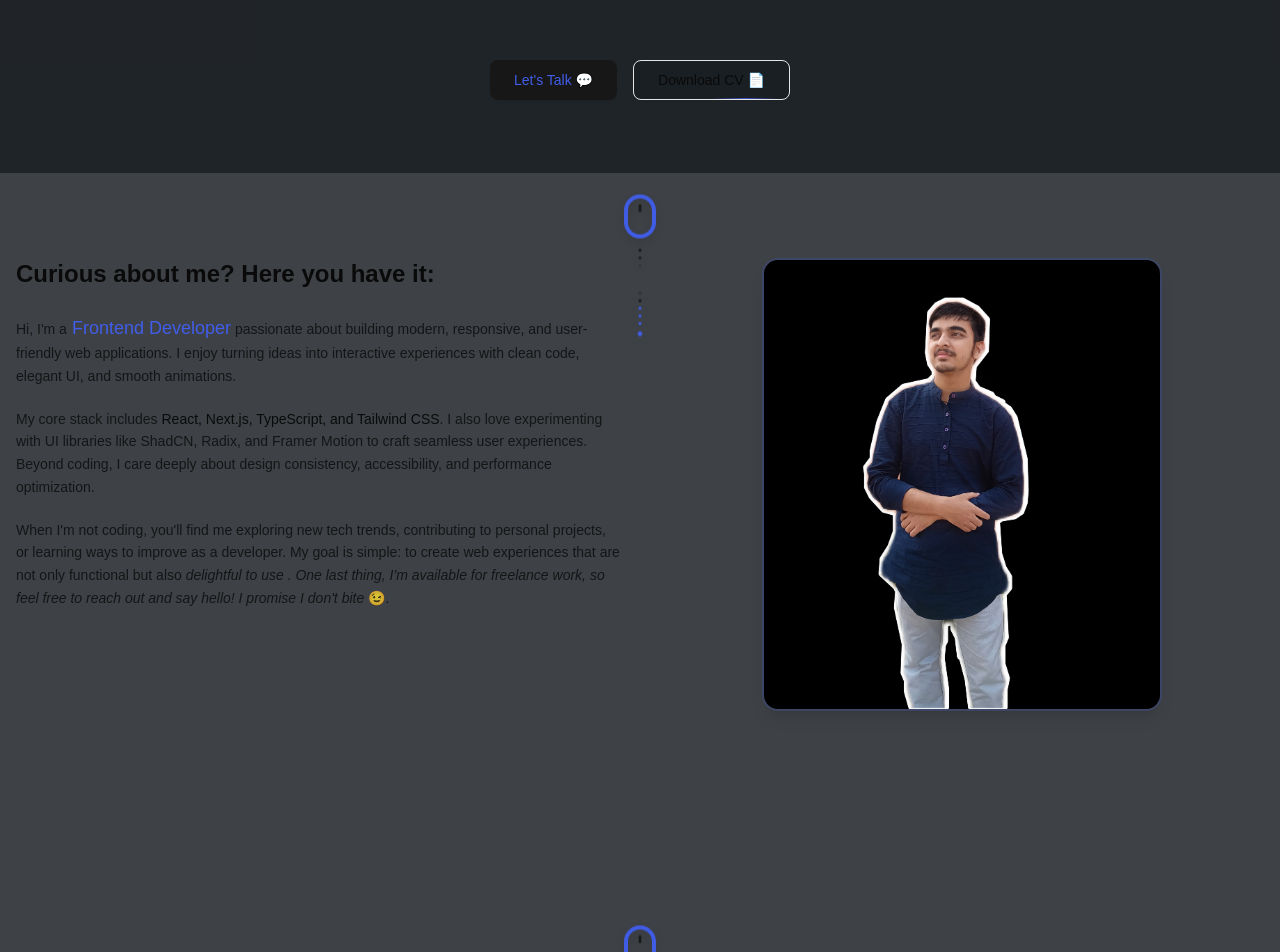
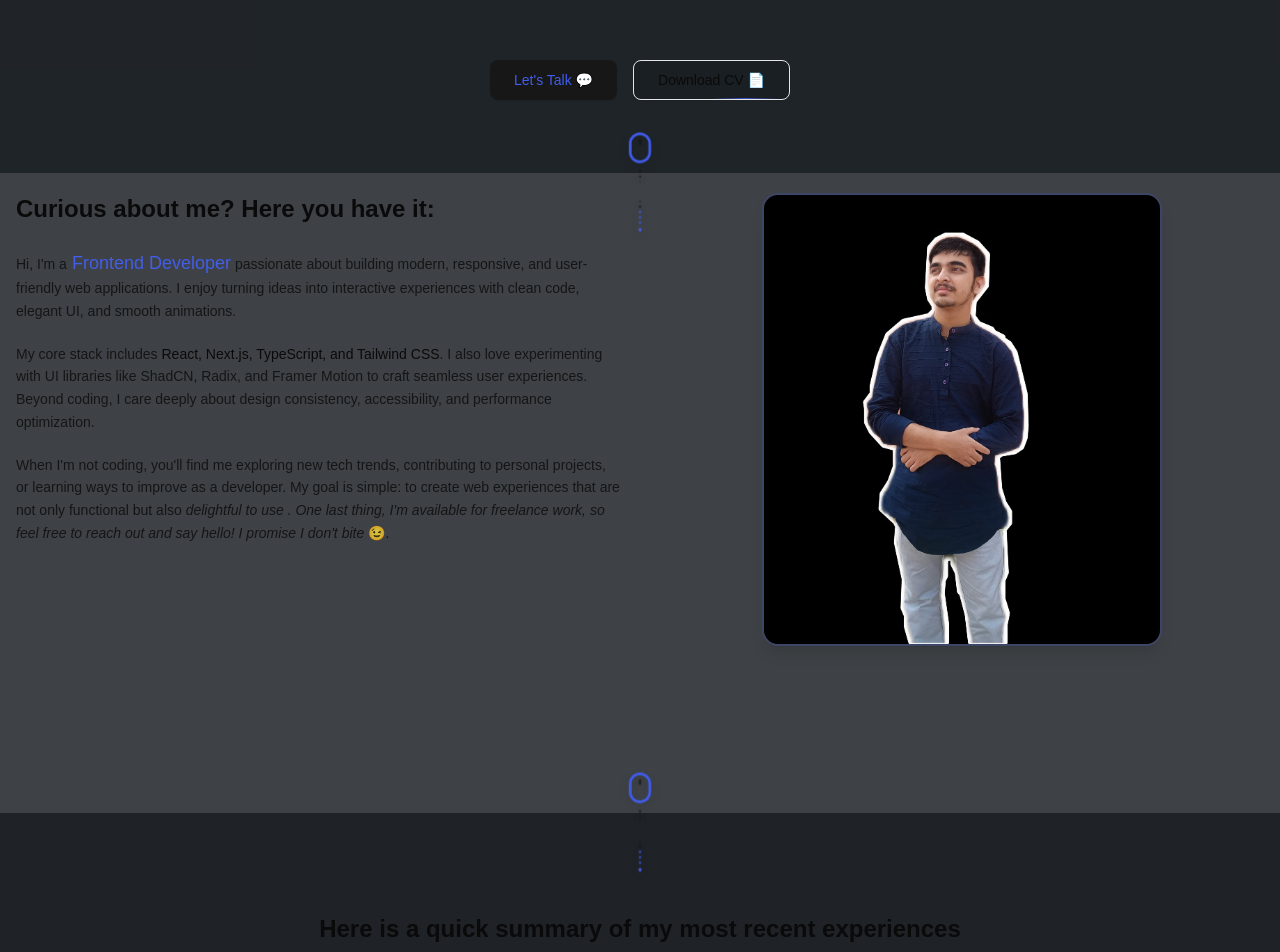
Before and after one commit to webdevworkshop-hub/ptechroom-portfolio, a Next.js app: page / in a window 1280 px wide. Shown: the part 440-1392 px from the top of the page. Built offline with nearby package versions, Linux system fonts and the light colour scheme; a web font is replaced by a local one.

Commit message:
Refactor About and Experience sections for improved layout and styling
- Remove unnecessary flex properties for better alignment
- Add background color to Experience section for enhanced visibility
- Adjust height of AnimatedMouseSVG for a more balanced appearance

```diff
--- a/components/about/about.tsx
+++ b/components/about/about.tsx
@@ -4,9 +4,9 @@ import { BlurFade } from "../ui/blur-fade";
 
 export function About() {
   return (
-    <section className="relative min-h-[80vh] flex items-center justify-center">
+    <section className="relative min-h-[80vh] ">
       <div className="container mx-auto px-4 ">
-        <div className="flex justify-center">
+        <div className="flex justify-center relative -top-10">
           <AnimatedMouseSVG />
         </div>
 
--- a/components/experience/index.tsx
+++ b/components/experience/index.tsx
@@ -29,9 +29,9 @@ const EXPERIENCE_DATA = [
 
 export function Experience() {
     return (
-        <section className="relative min-h-[80vh] flex items-center justify-center">
+        <section className="relative bg-background min-h-[80vh] ">
             <div className="container mx-auto w-fit px-4 ">
-                <div className="flex justify-center">
+                <div className="flex justify-center relative -top-10">
                     <AnimatedMouseSVG />
                 </div>
 
--- a/components/ui/animated-svg.tsx
+++ b/components/ui/animated-svg.tsx
@@ -49,7 +49,7 @@ export function AnimatedMouseSVG() {
 
             <svg
                 width="32"
-                height="143"
+                height="100"
                 viewBox="0 0 32 143"
                 fill="none"
                 xmlns="http://www.w3.org/2000/svg"
```
